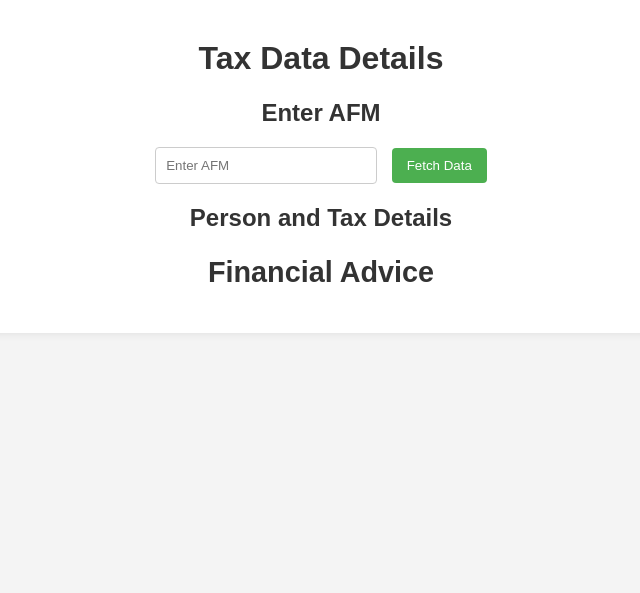
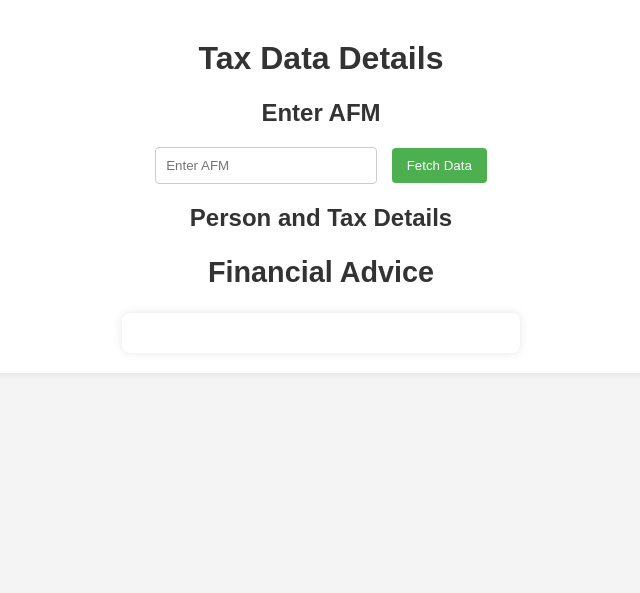
Before and after one commit to CostisStavrou/tax_filing_assistant, a FastAPI app: page /tables in a window 1280 px wide. Shown: the part 51-644 px from the top of the page, without its empty margins (319-959 px from the left). Run offline with FastAPI, Linux system fonts and the light colour scheme.

Commit message:
frontend changes for tables(conatiner expansion) and financial advice

```diff
--- a/static/css/tables.css
+++ b/static/css/tables.css
@@ -1,3 +1,4 @@
+/* Existing CSS */
 body {
     font-family: Arial, sans-serif;
     background-color: #f4f4f4;
@@ -13,6 +14,11 @@
     box-shadow: 0 0 10px rgba(0, 0, 0, 0.1);
     border-radius: 8px;
     margin-top: 50px;
+    transition: width 0.3s ease; /* Added transition for smooth width change */
+}
+
+.container.expanded {
+    width: 233%;
 }
 
 h1, h2 {
@@ -51,9 +57,9 @@
 }
 
 table {
-    width: 80%;
+    width: 60%;
     border-collapse: collapse;
-    margin-bottom: 20px;
+    margin: 0 auto 20px auto; /* Centered and added bottom margin */
 }
 
 table, th, td {
@@ -77,7 +83,17 @@
 
 .advice-section {
     text-align: center;
-    color: rgb(4, 4, 4); /* or any other color you prefer */
+    color: #333; /* Changed to a more readable color */
     margin-top: 20px;
     font-size: 1.2em; /* Adjust size as needed */
 }
+
+.advice-container {
+    width: 35%; /* Width for the advice container */
+    margin: 0 auto;
+    background-color: #fff;
+    padding: 20px;
+    box-shadow: 0 0 10px rgba(0, 0, 0, 0.1);
+    border-radius: 8px;
+    margin-top: 20px;
+}
--- a/static/js/tables.js
+++ b/static/js/tables.js
@@ -23,10 +23,12 @@
             document.getElementById('tablesContainer').innerHTML = tablesHTML;
             attachRowClickEvents(data.tax_details_info);
             document.getElementById('message').innerText = '';
+            document.querySelector('.container').classList.add('expanded');
         }
     } catch (error) {
         console.error('Error fetching tax data:', error);
         document.getElementById('message').innerText = 'This AFM does not exist';
+        document.querySelector('.container').classList.remove('expanded');
     }
 }
 
--- a/templates/tables_page.html
+++ b/templates/tables_page.html
@@ -22,9 +22,12 @@
         </div>
 
         <div id="message" class="message"></div>
+
         <div class="advice-section">
             <h2>Financial Advice</h2>
-            <div id="advice" class="advice"></div>
+            <div class="advice-container">
+                <div id="advice" class="advice"></div>
+            </div>
         </div>
     </div>
 </body>
```
